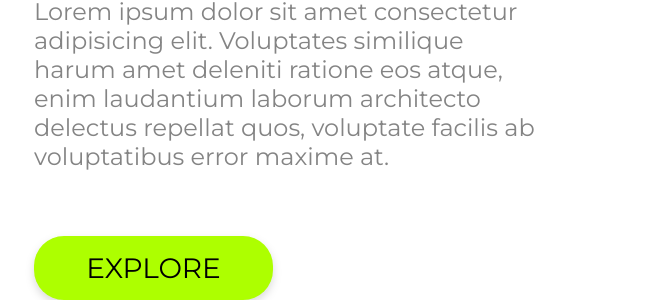
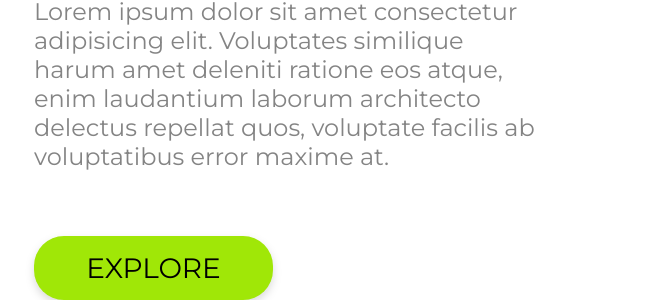
Before and after one commit to Deibisonsantana/projeto-1, a plain HTML site: page index.html in a window 1280 px wide. Shown: the part 929-1229 px from the top of the page, without its empty margins (52-724 px from the left). Drawn offline with Linux system fonts and the light colour scheme.

Commit message:
alteraçao no titulo e na cor do button

```diff
--- a/index.html
+++ b/index.html
@@ -11,7 +11,7 @@
 
 
 
-    <title>We Care</title>
+    <title>We Care-Responssividade</title>
 
 </head>
 
--- a/styles.css
+++ b/styles.css
@@ -79,7 +79,7 @@ p {
 }
 
 .button-explore {
-    background: #adff00;
+    background: #a0e707;
     width: 239px;
     height: 64px;
     font-size: 28px;
```
